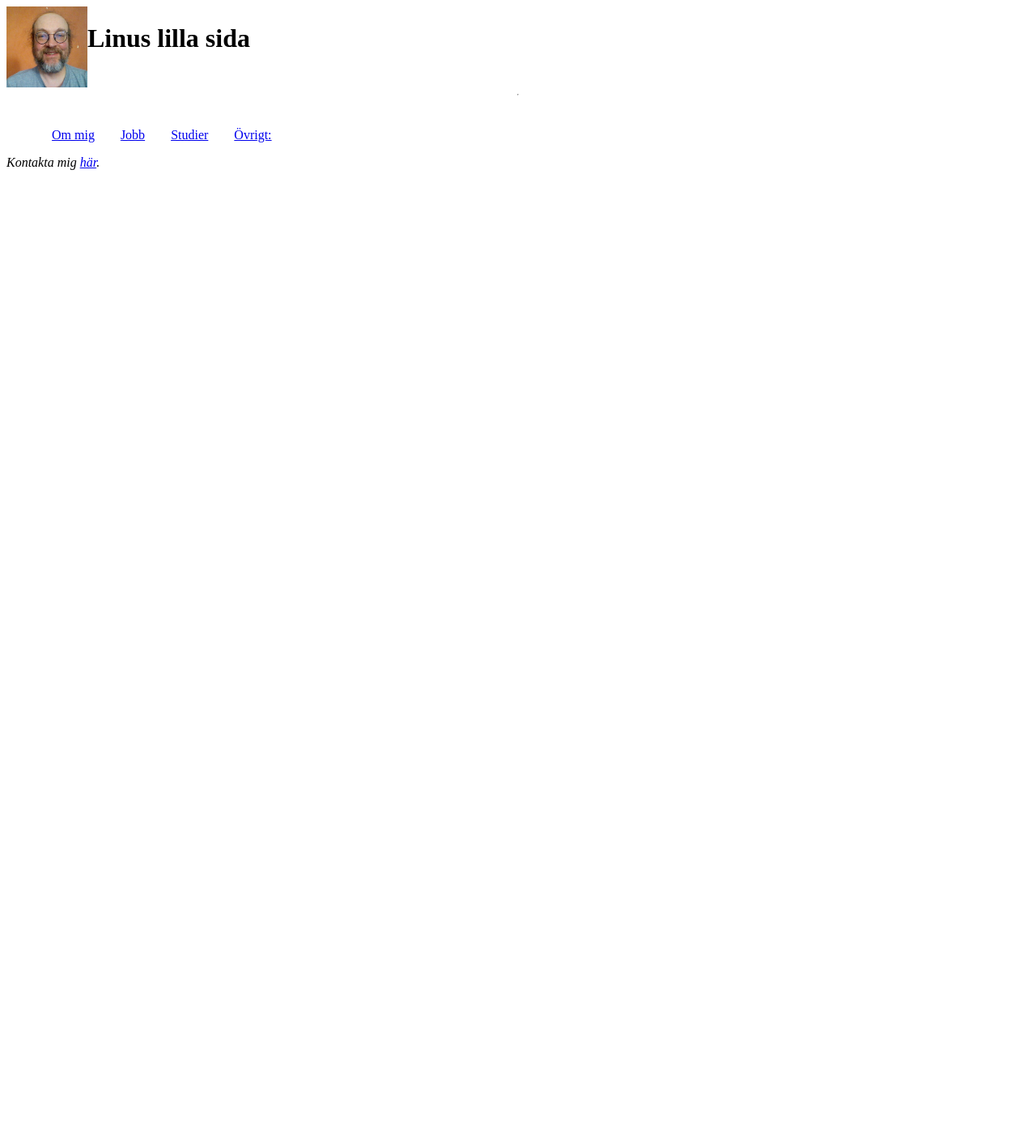
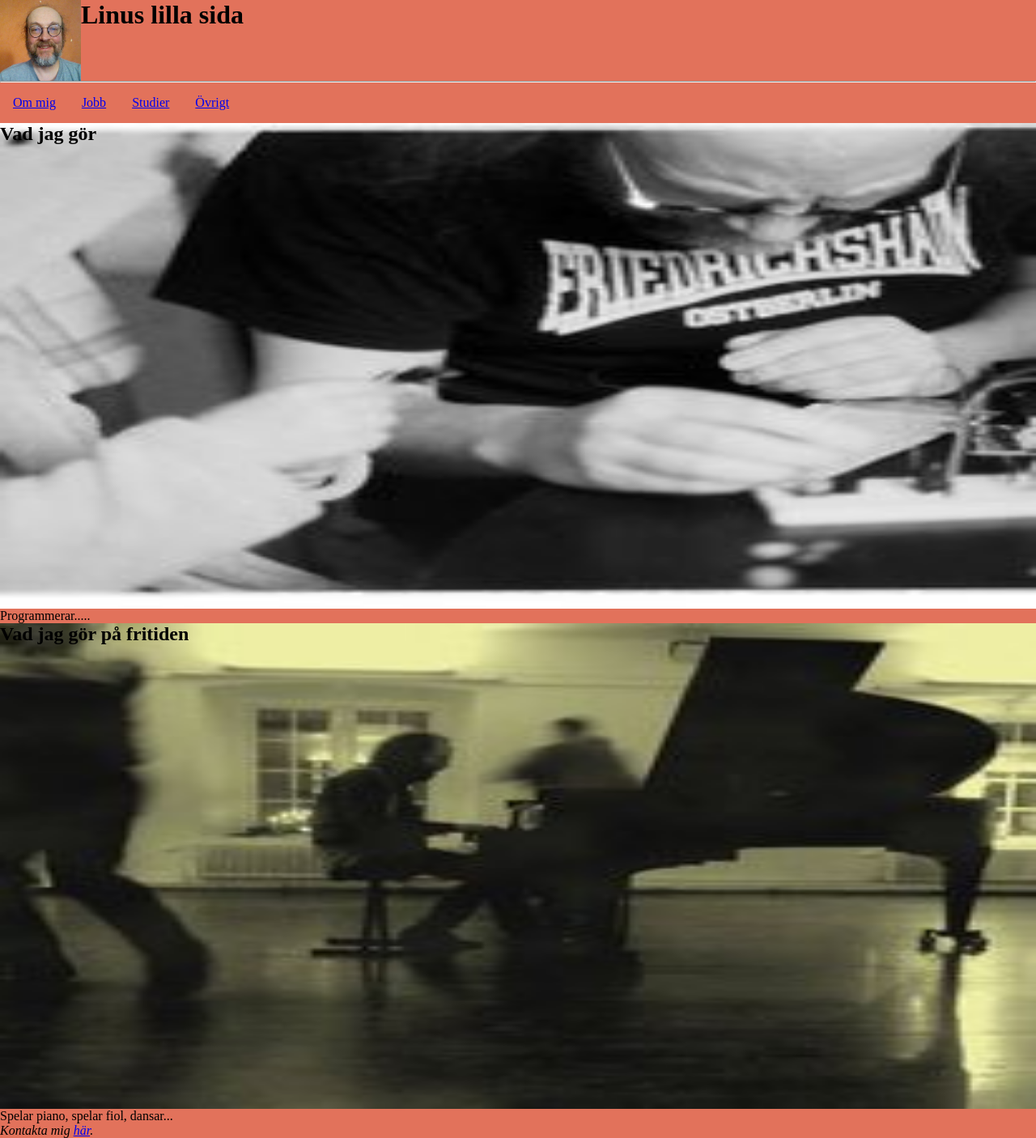
Before and after one commit to Lunix73/linusleitz.github.io, a plain HTML site: page index.html in a window 1280 px wide. Shown: the whole page at 81% size. Before the commit the page ends 800 px from the top, so only its background shows below. Drawn offline with Linux system fonts and the light colour scheme.

Commit message:
Uppdatering

```diff
--- a/index.html
+++ b/index.html
@@ -16,9 +16,21 @@
                 <li><a href="jag.html">Om mig</a></li>
                 <li><a href="arbete.html">Jobb</a></li>
                 <li><a href="studier.html">Studier</a></li>
-                <li><a href="fritid.html">Övrigt:</a></li>
+                <li><a href="fritid.html">Övrigt</a></li>
             </ul>
         </nav>
+        <div class='para-arbete'>
+            <h2>Vad jag gör</h2>
+        </div>
+        <div class="arbete-text">
+            <p>Programmerar.....</p>
+        </div>
+        <div class="para-fritid">
+            <h2>Vad jag gör på fritiden</h2>
+        </div>
+        <div class="fritid-text">
+            <p>Spelar piano, spelar fiol, dansar...</p>
+        </div>
         <footer>
             <address>
                 Kontakta mig <a href="mailto:linus.leitz@chasacademy.se">här</a>.
--- a/styles.css
+++ b/styles.css
@@ -1,3 +1,13 @@
+* {
+    padding: 0;
+    margin: 0;
+    box-sizing: border-box;
+}
+
+body {
+    background-color: #E2725B;
+}
+
 header {
     display: flex;
     flex-direction: row;
@@ -20,3 +30,19 @@ body {
     display: flex;
     flex-direction: column;
 }
+
+.para-arbete {
+    width: 100%;
+    height: 600px;
+    background: url(images/mekande.jpg);
+    background-size: 100% 100%;
+    background-attachment: fixed;
+}
+
+.para-fritid {
+    width: 100%;
+    height: 600px;
+    background: url(images/piano.jpg);
+    background-size: 100% 100%;
+    background-attachment: fixed;
+}
```
